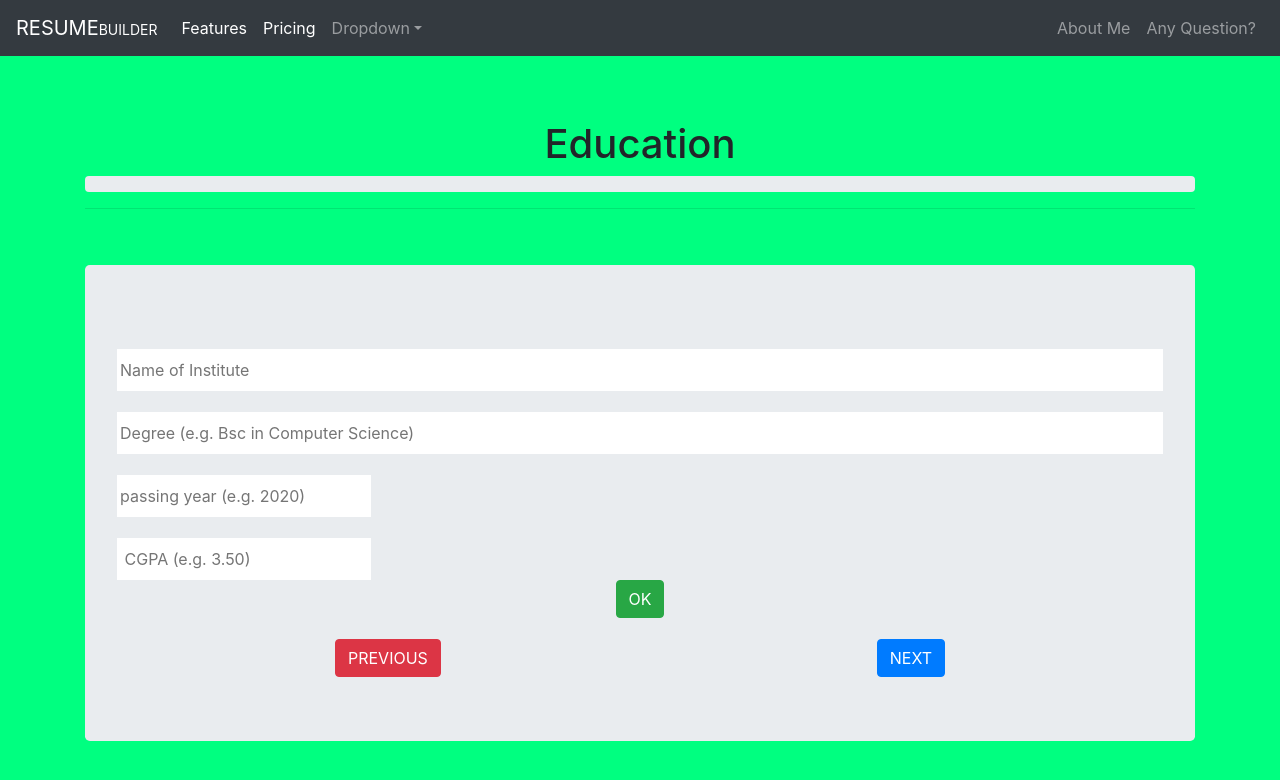
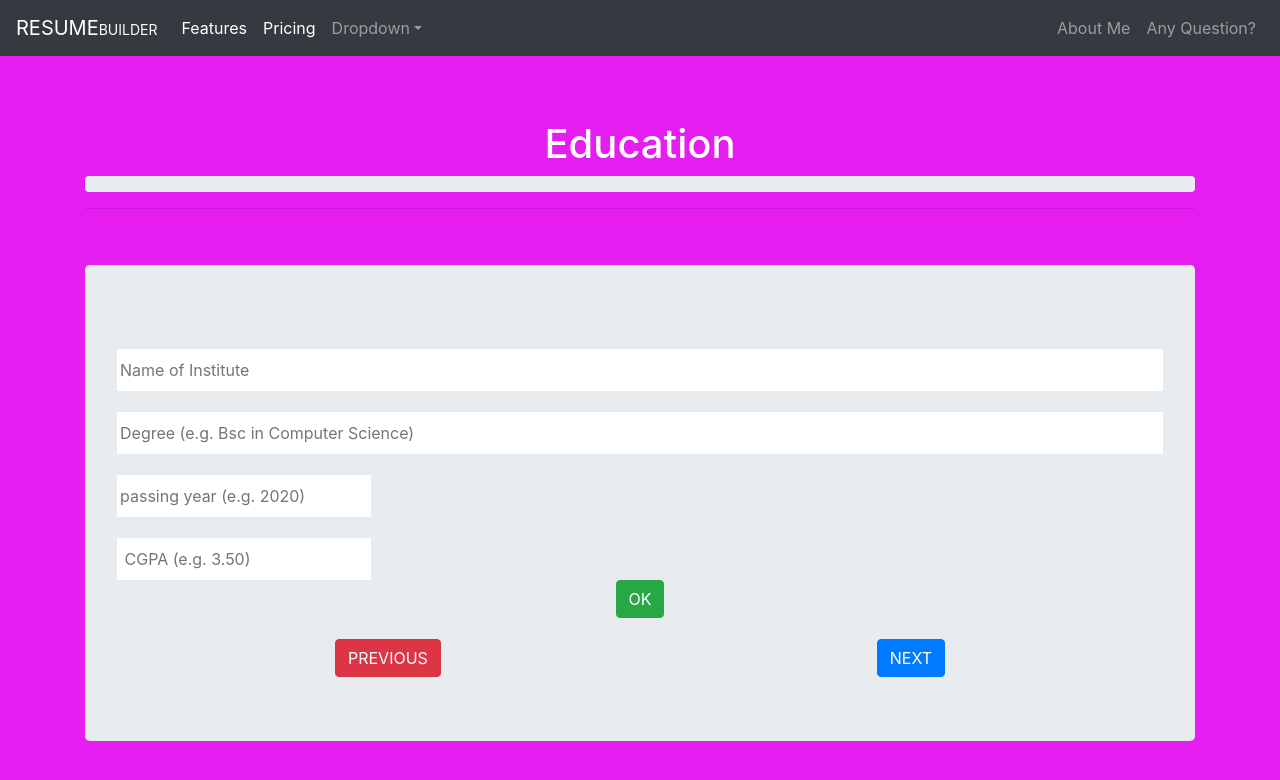
Before and after one commit to rezavai92/resume-builder-react-app, a React (Create React App) app: page /form/education in a window 1280 px wide. Shown: the top 780 px of the page. Built offline with nearby package versions, Linux system fonts and the light colour scheme.

Commit message:
fuck loader

```diff
--- a/src/App.css
+++ b/src/App.css
@@ -1,9 +1,12 @@
 
 body{
-  background-color: #00FF80;
+  background-color: #e51df0;
+  color : white;
 }
 
-
+.jumbotron{
+  color:black;
+}
 .App-logo {
   height: 40vmin;
   pointer-events: none;
--- a/src/components/FinalPage/finalpage.css
+++ b/src/components/FinalPage/finalpage.css
@@ -22,6 +22,7 @@
     justify-content: space-around;
     background-color: white;
     font-size: 12px;
+    color: black;
 
 }
 .cv p span{
@@ -112,3 +113,14 @@ padding:0px;
         height: 65px;
     }
 }
+
+.pdf-loader{
+
+
+    position: absolute;
+    z-index: 2;
+
+    opacity: 0.9;
+    width: 100vw;
+    height: 100vh;
+}
--- a/src/components/FinalPage/finalpage.js
+++ b/src/components/FinalPage/finalpage.js
@@ -67,11 +67,15 @@ const FinalPage =()=>{
     }
 
     return(<div>
+         <HomeNav></HomeNav>
+    {isLoading?<div className="pdf-loader">
 
-  {isLoading?<PageLoader text="Getting Ready!" /> :<div>
+        <PageLoader  text="Getting Ready" />
+    </div>:null}
+   <div>
 
 
-      <HomeNav></HomeNav>
+
 
 
   <div style={{textAlign:"center",marginTop:"2%"}}>
@@ -155,7 +159,7 @@ const FinalPage =()=>{
   </div>
   : <p style={{textAlign:"center"}} >Nothing to Show,please go back and fill up previously asked fields</p> }
 
-         </div>}
+         </div>
 
 
     </div>)
--- a/src/components/PageLoader/pageloader.css
+++ b/src/components/PageLoader/pageloader.css
@@ -6,7 +6,7 @@
     display: flex;
     align-items: center;
     justify-content: center;
-    background-color: black;
+    background-color: #e51df0;
     flex-direction: column;
     color: white;
 }
--- a/src/components/PageLoader/pageloader.js
+++ b/src/components/PageLoader/pageloader.js
@@ -4,7 +4,7 @@ import "./pageloader.css"
 const Loader = (props)=>{
 
 
-return(<div className="spinner">
+return(<div  className="spinner">
 <h3>
       {props.text}
 </h3>
```
